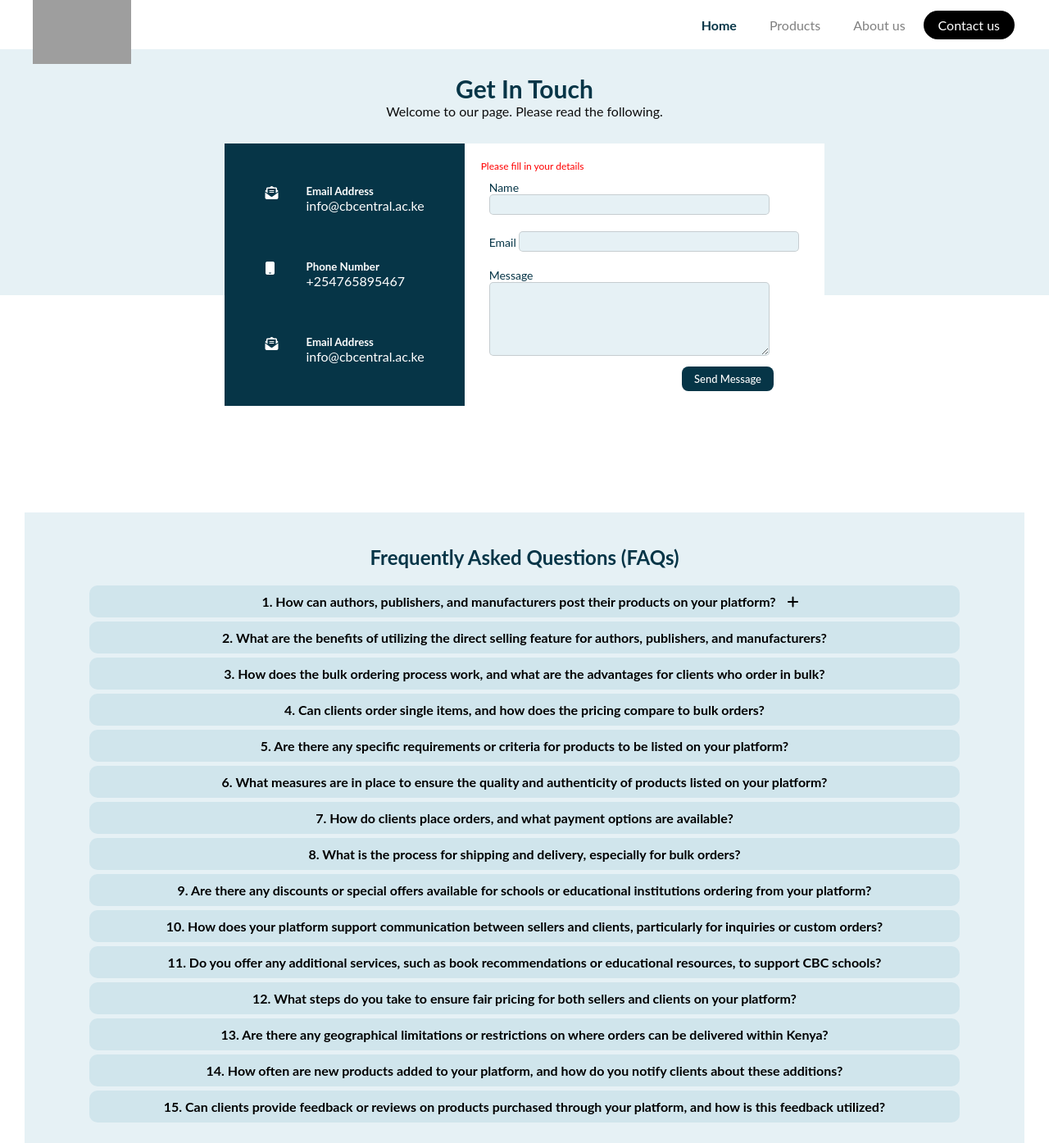
After one commit to Betanny/BookStore2, a PHP site: page /contactus.html in a window 1280 px wide. The commit adds this page. Shown: the whole page at 82% size. Run offline with PHP 8.4, Linux system fonts and the light colour scheme; grey boxes are pictures that could not be loaded.

Commit message:
Adding the contacts page design

```diff
--- /dev/null
+++ b/Home/contactus.html
@@ -0,0 +1,215 @@
+<!DOCTYPE html>
+<html lang="en">
+<head>
+    <meta charset="UTF-8">
+    <meta name="viewport" content="width=device-width, initial-scale=1.0">
+    <link rel="stylesheet" href="home.css">
+    <link rel="stylesheet" href="/Shared Components/style.css">
+    <link rel="stylesheet" href="https://cdnjs.cloudflare.com/ajax/libs/font-awesome/6.5.1/css/all.min.css" integrity="sha512-DTOQO9RWCH3ppGqcWaEA1BIZOC6xxalwEsw9c2QQeAIftl+Vegovlnee1c9QX4TctnWMn13TZye+giMm8e2LwA==" crossorigin="anonymous" referrerpolicy="no-referrer" />
+
+    <title>Document</title>
+</head>
+<body>
+    <div id="header-container"></div>
+
+    <div class="contactus-container">
+
+        <div class="upper-container">
+            <h4>Get In Touch</h4>
+            <p>Welcome to our page. Please read the following. </p>
+
+
+            <div class="contact-container">
+                <div class="contact-info">
+                    <div class="contact">
+                        <div class="icon">
+                        <i class="fa-solid fa-envelope-open-text"></i>
+                    </div>
+                    <div class="info">
+                        <h5>Email Address</h5>
+                        <p>info@cbcentral.ac.ke</p>
+                    </div>
+                </div>
+                    <div class="contact">
+                        <div class="icon">
+                        <i class="fa-solid fa-mobile"></i>
+                        </div>
+                        <div class="info">
+                        <h5>Phone Number</h5>
+                        <p>+254765895467</p>
+                        </div>
+                    </div>
+                    <div class="contact">
+                        <div class="icon">
+                        <i class="fa-solid fa-envelope-open-text"></i>
+                        </div>
+                        <div class="info">
+                        <h5>Email Address</h5>
+                        <p>info@cbcentral.ac.ke</p>
+                        </div>
+                    </div>
+
+
+                </div>
+
+                <div class="contact-form">
+                    <p>Please fill in your details</p>
+                    <div class="inputcontrol">
+                        <label for="Name">Name</label>
+                        <input type="text" class="inputfield" name="name" />
+                        <div class="error"></div>
+                    </div>
+                    <div class="inputcontrol">
+                        <label for="Email">Email</label>
+                        <input type="text" class="inputfield" name="email" />
+                        <div class="error"></div>
+                    </div>
+                    <div class="inputcontrol">
+                        <label for="Message">Message</label>
+                        <textarea class="inputfield" name="message" style="height: 90px;"></textarea>
+                        <div class="error"></div>
+                    </div>
+                    <button type="submit" class="message-btn">Send Message</button>
+
+                </div>
+
+
+            </div>
+
+<div class="faqs-container">
+    <h2>Frequently Asked Questions (FAQs)</h2>
+    <div class="faq">
+        <div class="question" onclick="toggleAnswer(1)">1. How can authors, publishers, and manufacturers post their products on your platform?<i class="fa-solid fa-plus"></i></div>
+        <div class="answer" id="answer1">Authors, publishers, and manufacturers can post their products by [provide steps or instructions here].</div>
+    </div>
+
+    <div class="faq">
+        <div class="question" onclick="toggleAnswer(2)">2. What are the benefits of utilizing the direct selling feature for authors, publishers, and manufacturers?</div>
+        <div class="answer" id="answer2">The direct selling feature offers benefits such as [list benefits here].</div>
+    </div>
+
+    <div class="faq">
+        <div class="question" onclick="toggleAnswer(3)">3. How does the bulk ordering process work, and what are the advantages for clients who order in bulk?</div>
+        <div class="answer" id="answer3">The bulk ordering process involves [explain the process]. Clients who order in bulk enjoy advantages such as [list advantages here].</div>
+    </div>
+
+    <div class="faq">
+        <div class="question" onclick="toggleAnswer(4)">4. Can clients order single items, and how does the pricing compare to bulk orders?</div>
+        <div class="answer" id="answer4">Yes, clients can order single items. The pricing for single items may differ from bulk orders and is typically [explain pricing difference here].</div>
+    </div>
+
+    <div class="faq">
+        <div class="question" onclick="toggleAnswer(5)">5. Are there any specific requirements or criteria for products to be listed on your platform?</div>
+        <div class="answer" id="answer5">Yes, products listed on our platform must meet certain requirements or criteria, including [list requirements or criteria here].</div>
+    </div>
+
+    <div class="faq">
+        <div class="question" onclick="toggleAnswer(6)">6. What measures are in place to ensure the quality and authenticity of products listed on your platform?</div>
+        <div class="answer" id="answer6">We have stringent measures in place to ensure the quality and authenticity of products, such as [describe quality control measures here].</div>
+    </div>
+
+    <div class="faq">
+        <div class="question" onclick="toggleAnswer(7)">7. How do clients place orders, and what payment options are available?</div>
+        <div class="answer" id="answer7">Clients can place orders by [explain order placement process]. Payment options available include [list payment options here].</div>
+    </div>
+
+    <div class="faq">
+        <div class="question" onclick="toggleAnswer(8)">8. What is the process for shipping and delivery, especially for bulk orders?</div>
+        <div class="answer" id="answer8">The shipping and delivery process involves [explain shipping and delivery process, especially for bulk orders].</div>
+    </div>
+
+    <div class="faq">
+        <div class="question" onclick="toggleAnswer(9)">9. Are there any discounts or special offers available for schools or educational institutions ordering from your platform?</div>
+        <div class="answer" id="answer9">Yes, we offer discounts or special offers for schools or educational institutions ordering from our platform. These offers may include [describe discounts or special offers].</div>
+    </div>
+
+    <div class="faq">
+        <div class="question" onclick="toggleAnswer(10)">10. How does your platform support communication between sellers and clients, particularly for inquiries or custom orders?</div>
+        <div class="answer" id="answer10">Our platform facilitates communication between sellers and clients through [describe communication channels or features].</div>
+    </div>
+
+    <div class="faq">
+        <div class="question" onclick="toggleAnswer(11)">11. Do you offer any additional services, such as book recommendations or educational resources, to support CBC schools?</div>
+        <div class="answer" id="answer11">Yes, we offer additional services such as book recommendations or educational resources to support CBC schools. These services include [describe additional services offered].</div>
+    </div>
+
+    <div class="faq">
+        <div class="question" onclick="toggleAnswer(12)">12. What steps do you take to ensure fair pricing for both sellers and clients on your platform?</div>
+        <div class="answer" id="answer12">We ensure fair pricing for both sellers and clients on our platform through [describe pricing policies or mechanisms].</div>
+    </div>
+
+    <div class="faq">
+        <div class="question" onclick="toggleAnswer(13)">13. Are there any geographical limitations or restrictions on where orders can be delivered within Kenya?</div>
+        <div class="answer" id="answer13">Yes, there may be geographical limitations or restrictions on where orders can be delivered within Kenya. Please [provide information on delivery restrictions or limitations].</div>
+    </div>
+
+    <div class="faq">
+        <div class="question" onclick="toggleAnswer(14)">14. How often are new products added to your platform, and how do you notify clients about these additions?</div>
+        <div class="answer" id="answer14">New products are added to our platform [describe frequency]. We notify clients about these additions through [describe notification channels or methods].</div>
+    </div>
+
+    <div class="faq">
+        <div class="question" onclick="toggleAnswer(15)">15. Can clients provide feedback or reviews on products purchased through your platform, and how is this feedback utilized?</div>
+        <div class="answer" id="answer15">Yes, clients can provide feedback or reviews on products purchased through our platform. This feedback is utilized to [describe how feedback is utilized, such as improving services or product selection].</div>
+    </div>
+
+</div>
+
+        </div>
+
+
+
+
+
+
+
+
+
+    </div>
+
+
+
+
+
+
+
+
+
+
+
+
+
+
+
+</body>
+
+<script>
+    document.addEventListener("DOMContentLoaded", function() {
+    fetch('/Shared Components/header.php')
+        .then(response => response.text())
+        .then(data => {
+            document.getElementById('header-container').innerHTML = data;
+        });
+        fetch('/Shared Components/footer.html')
+        .then(response => response.text())
+        .then(data => {
+            document.getElementById('footer-container').innerHTML = data;
+        });
+
+});
+function toggleAnswer(id) {
+        var answer = document.getElementById("answer" + id);
+        if (answer.style.display === "none") {
+            answer.style.display = "block";
+        } else {
+            answer.style.display = "none";
+        }
+    }
+    window.onload = function() {
+        var answers = document.querySelectorAll('.answer');
+        answers.forEach(function(answer) {
+            answer.style.display = "none";
+        });
+    };
+</script>
+</html>
--- a/Home/home.css
+++ b/Home/home.css
@@ -434,3 +434,145 @@
 .book p{
     font-size: 12px;
 }
+
+
+
+
+
+/**********************************************Contact Us**********************************************************/
+.upper-container{
+    background-color: var(--accent-color2);
+    height: 300px;
+    text-align: center;
+    padding: 30px;
+
+}
+
+.upper-container h4{
+    color: var(--primary-color);
+    font-size: 30px;
+}
+
+.contact-container{
+    padding: 30px;
+    width: 65%;
+    display: flex;
+    flex-direction: row;
+    height: 380px;
+    margin: auto;
+}
+
+.contact-info{
+    width:40%;
+    background-color: var(--primary-color);
+    color: white;
+    text-align: left;
+    padding: 30px;
+}
+
+
+.contact{
+    display: flex;
+    flex-direction: row;
+    padding: 20px;
+}
+.icon i{
+    width: 50px;
+    height: 50px;
+}
+
+
+.contact-form{
+    background-color: var(--background-color);
+    color: var(--primary-color);
+    width: 60%;
+    padding: 20px;
+    text-align: left;
+    font-size: 14px;
+}
+.inputcontrol{
+    padding: 10px;
+    padding-bottom: 5px;
+}
+
+.inputfield{
+    background: var(--accent-color2);
+    font-size: 15px;
+    color: black;
+    height: 25px;
+    border:1px solid #80808050;
+    width: 90%;
+    padding:0 10px 0 10px;
+    border-radius: 5px;
+    outline: none;
+    transition: .2s ease;
+    margin-bottom: 5px;
+
+
+}
+.contact-form p{
+    font-size: 12px;
+    color: red;
+}
+.message-btn{
+    font-size: 13px;
+    font-weight: 500;
+    color: white;
+    height: 25px;
+    width:  max-content;
+    position: absolute;
+    border:none;
+    cursor: pointer;
+    border-radius: 8px;
+    background: var(--primary-color);
+    cursor: pointer;
+    transition: .3s ease-in-out;
+    display: block;
+    cursor: pointer;
+    text-align: center;
+    text-decoration: none;
+    margin-bottom: 10px;
+    left:65%;
+    padding: 15px;
+    display: flex;
+  align-items: center;
+  justify-content: center;
+    align-items: center;
+}
+
+.faqs-container{
+    margin-top: 100px;
+    background-color: var(--accent-color2);
+    padding: 20px;
+
+}
+.faqs-container h2{
+    padding: 20px;
+    color: var(--primary-color);
+}
+
+.faq {
+    margin-bottom: 20px;
+    padding: 10px;
+    border-radius: 10px;
+    width: 90%;
+    margin: auto;
+    margin-bottom: 5px;
+    /* background-color: var(--background-color); */
+    background-color: var(--accent-color2);
+    color: var(--accent-color);
+    justify-content: space-between;
+
+
+}
+
+.faq i{
+    position: relative;
+    transform: translateX(100%); /* Center the button horizontally */
+}
+.question {
+    font-weight: bold;
+}
+.answer {
+    margin-top: 5px;
+}
```
Also changed, not shown: 1 other file.
